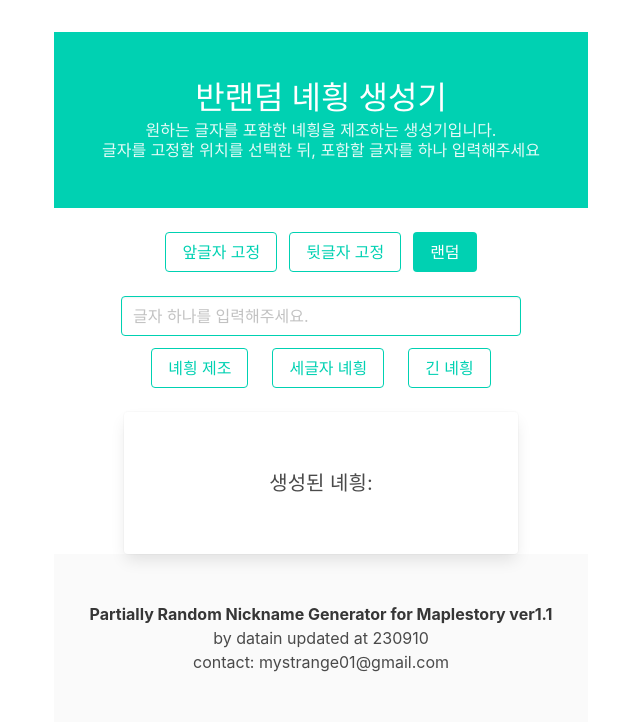
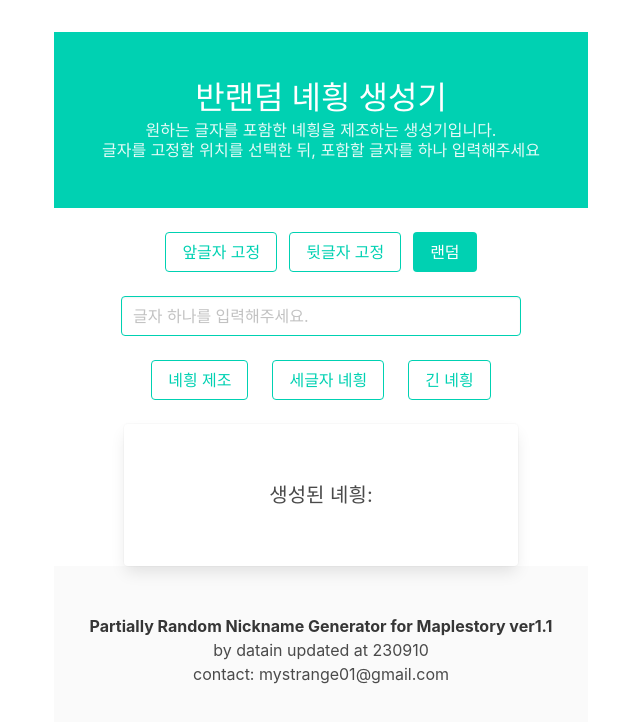
Before and after one commit to datain01/half-nyehuing, a React (Vite) app: page / in a window 1280 px wide. Shown: the top 722 px of the page, without its empty margins (319-959 px from the left). Built offline with nearby package versions, Linux system fonts and the light colour scheme.

Commit message:
간격 조절

```diff
--- a/src/App.tsx
+++ b/src/App.tsx
@@ -51,7 +51,7 @@ const generateLongName = () => {
           />
         </div>
       </div>
-      <div className="columns is-flex is-justify-content-center">
+      <div className="columns is-flex is-justify-content-center mt-1">
         <div className="columns is-flex is-justify-content-center">
           <GenerBtn label="녜힁 제조" onClick={handleGenerateName} />
           <GenerBtn label="세글자 녜힁" onClick={generateThreeLetterName} />
```
